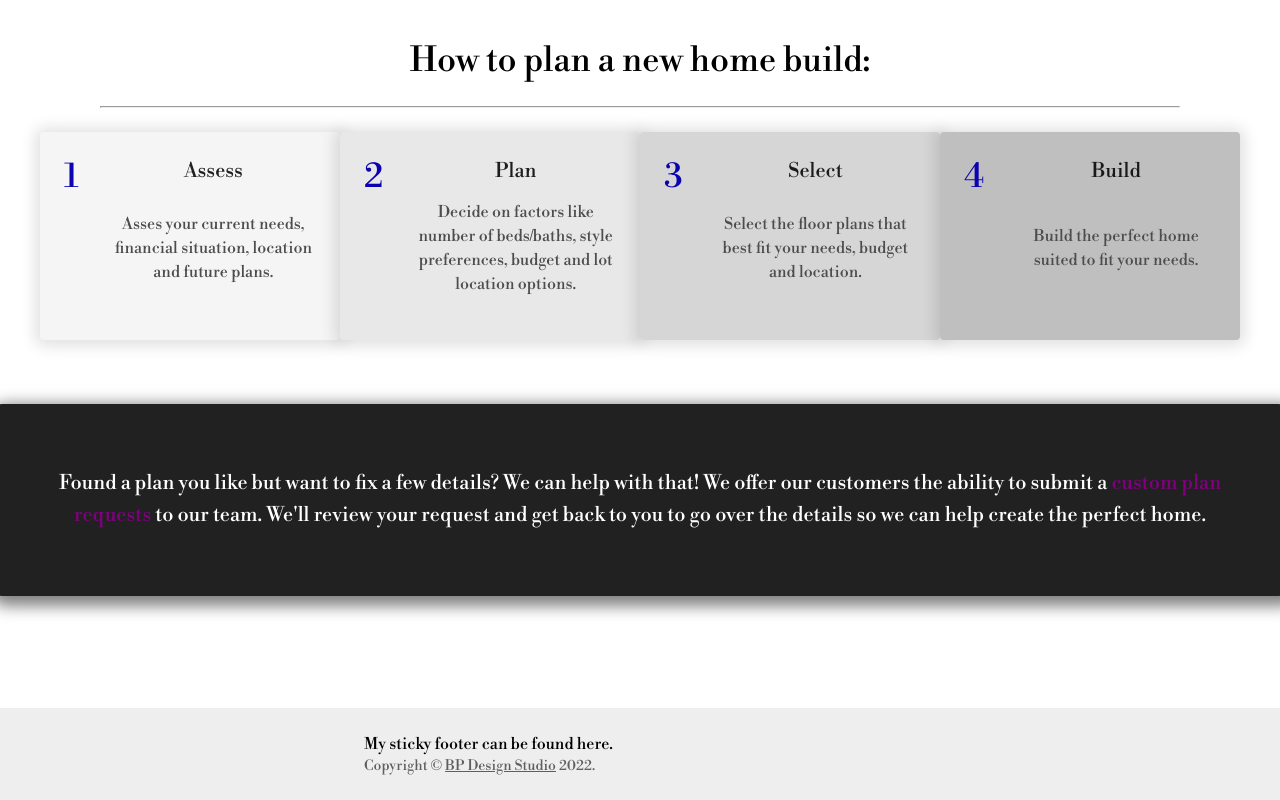
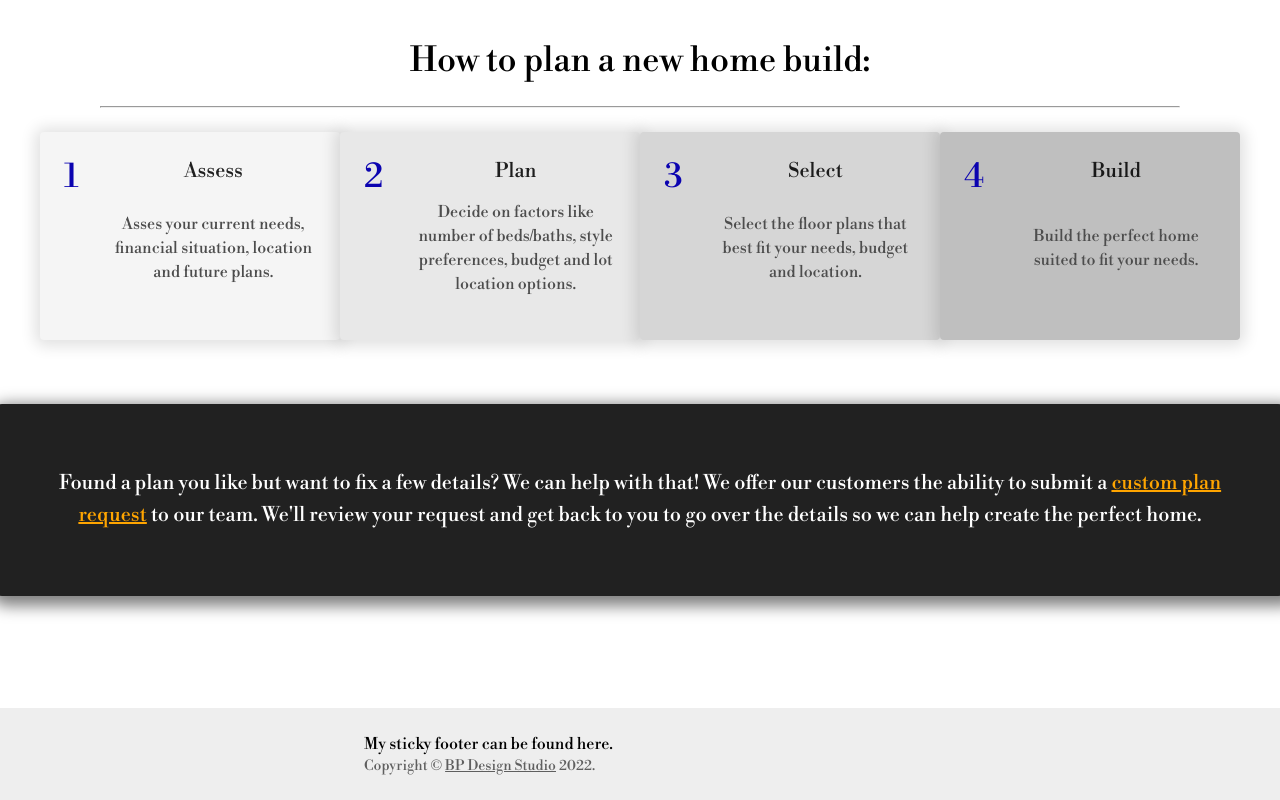
Before and after one commit to melxincognito/bp-design-next, a Next.js app in the folder client/: page / in a window 1280 px wide. Shown: the part 1535-2335 px from the top of the page. Built offline with nearby package versions, Linux system fonts and the light colour scheme.

Commit message:
changed custom plan request link text color and added underline

```diff
--- a/client/pages/index.js
+++ b/client/pages/index.js
@@ -251,7 +251,10 @@ export default function Home() {
               Found a plan you like but want to fix a few details? We can help
               with that! We offer our customers the ability to submit a
               <Link href="/customplanrequest" passHref>
-                <a style={{ color: "purple" }}> custom plan requests </a>
+                <a style={{ color: "orange" }}>
+                  {" "}
+                  <u>custom plan request</u>{" "}
+                </a>
               </Link>
               to our team. We'll review your request and get back to you to go
               over the details so we can help create the perfect home.
```
